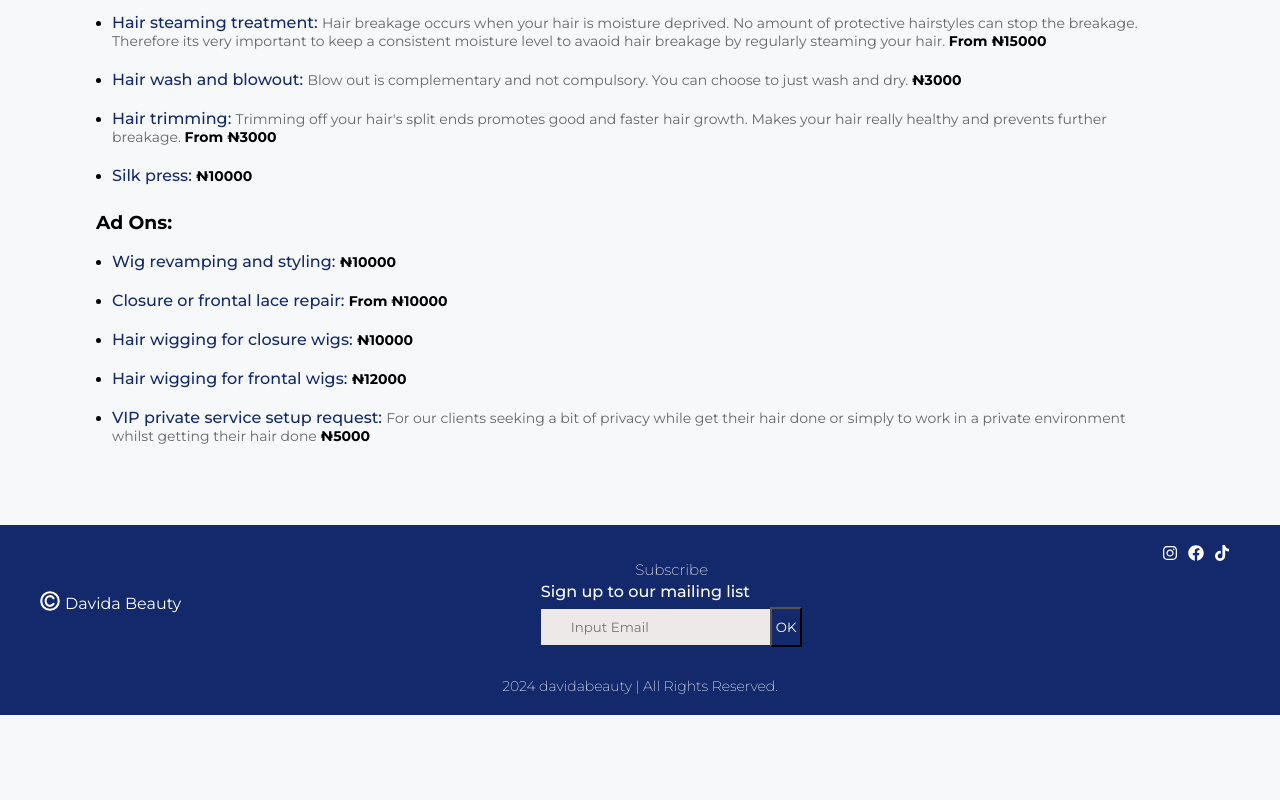
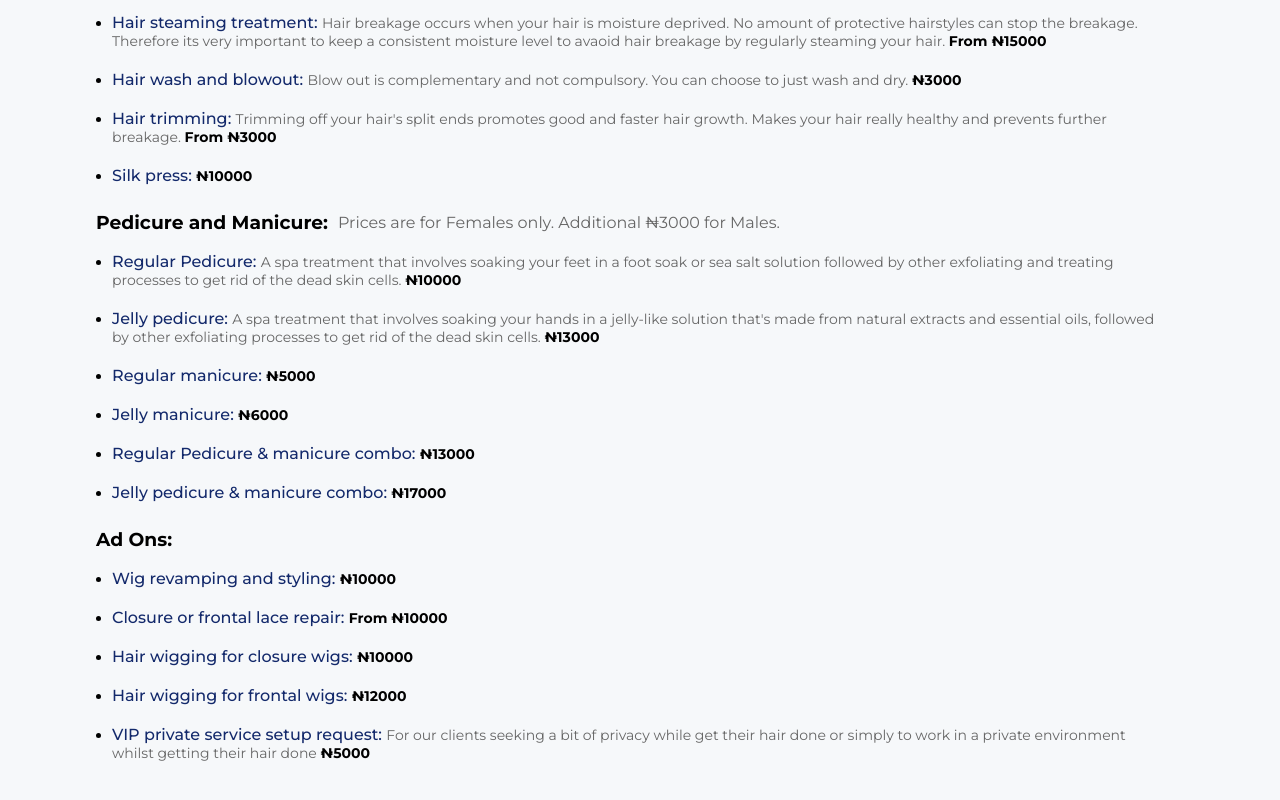
Before and after one commit to heikagiggle/Davida-Beauty-Frontend, a React (Vite) app: page /book in a window 1280 px wide. Shown: the part 1996-2796 px from the top of the page. Before the commit the page ends 2711 px from the top, so only its background shows below. Built offline with nearby package versions, Linux system fonts and the light colour scheme.

Commit message:
added pedis and manis

```diff
--- a/src/components/book/Book.css
+++ b/src/components/book/Book.css
@@ -36,7 +36,7 @@
 }
 .category-header {
   display: flex;
-  justify-content: space-between;
+  align-items: center;
   padding: 10px 0;
   margin: 1rem 0 0.5rem;
 }
--- a/src/components/book/data.js
+++ b/src/components/book/data.js
@@ -297,6 +297,55 @@ export const hairstylesList = [
     ],
   },
   {
+    category: "Pedicure and Manicure",
+    description:
+    "Prices are for Females only. Additional ₦3000 for Males.",
+    items: [
+      {
+        name: "Regular Pedicure",
+        price: 10000,
+        link: "/book/calendly",
+        desc: " A spa treatment that involves soaking your feet in a foot soak or sea salt solution followed by other exfoliating and treating processes to get rid of the dead skin cells. ",
+        displayPricePrefix: "",
+      },
+      {
+        name: "Jelly pedicure",
+        price: 13000,
+        link: "/book/calendly",
+        desc: "A spa treatment that involves soaking your hands in a jelly-like solution that's made from natural extracts and essential oils, followed by other exfoliating processes to get rid of the dead skin cells. ",
+        displayPricePrefix: "",
+      },
+      {
+        name: "Regular manicure",
+        price: 5000,
+        link: "/book/calendly",
+        desc: " ",
+        displayPricePrefix: "",
+      },
+      {
+        name: "Jelly manicure",
+        price: 6000,
+        link: "/book/calendly",
+        desc: " ",
+        displayPricePrefix: "",
+      },
+      {
+        name: "Regular Pedicure & manicure combo",
+        price: 13000,
+        link: "/book/calendly",
+        desc: "",
+        displayPricePrefix: "",
+      },
+      {
+        name: "Jelly pedicure & manicure combo",
+        price: 17000,
+        link: "/book/calendly",
+        desc: "",
+        displayPricePrefix: "",
+      },
+    ],
+  },
+  {
     category: "Ad Ons",
     description: "",
     items: [
```
